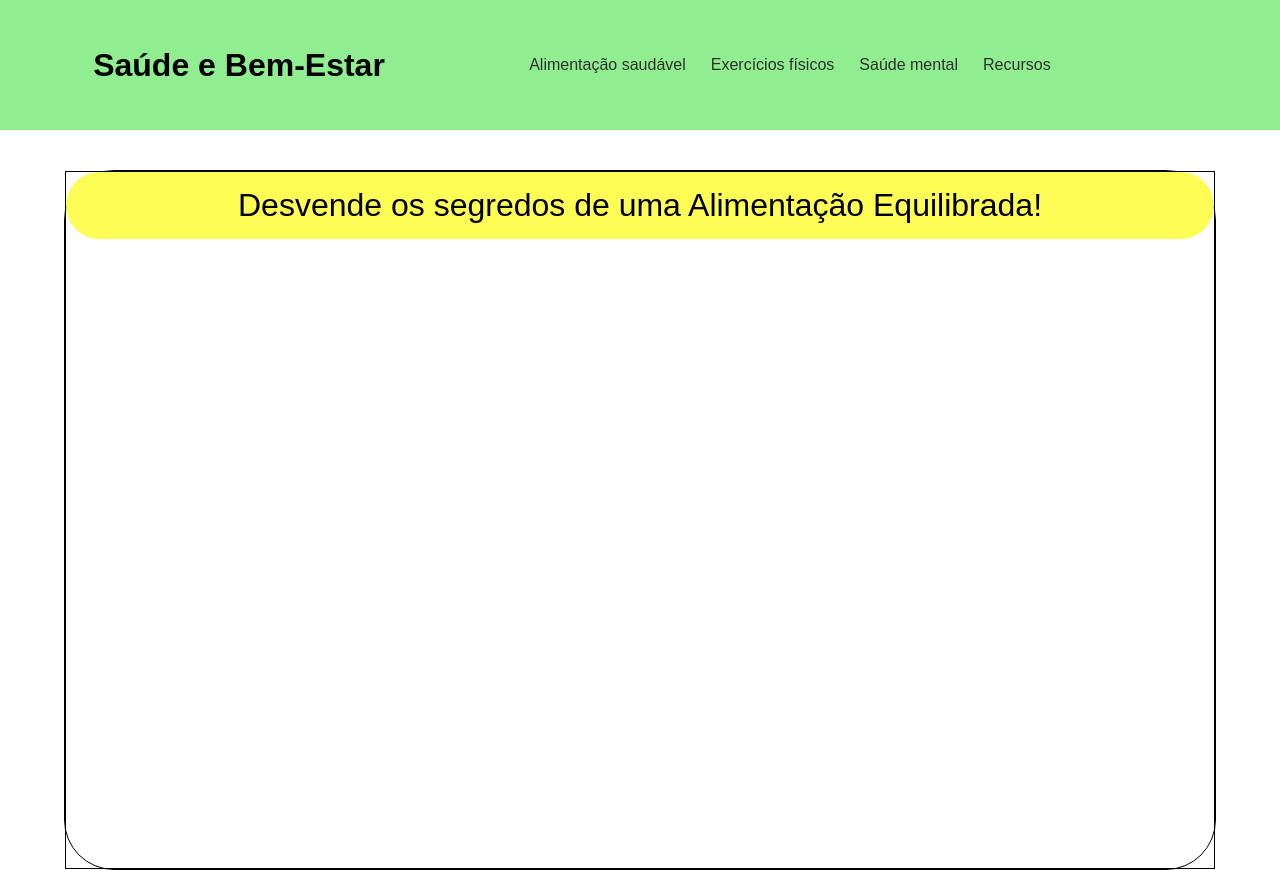
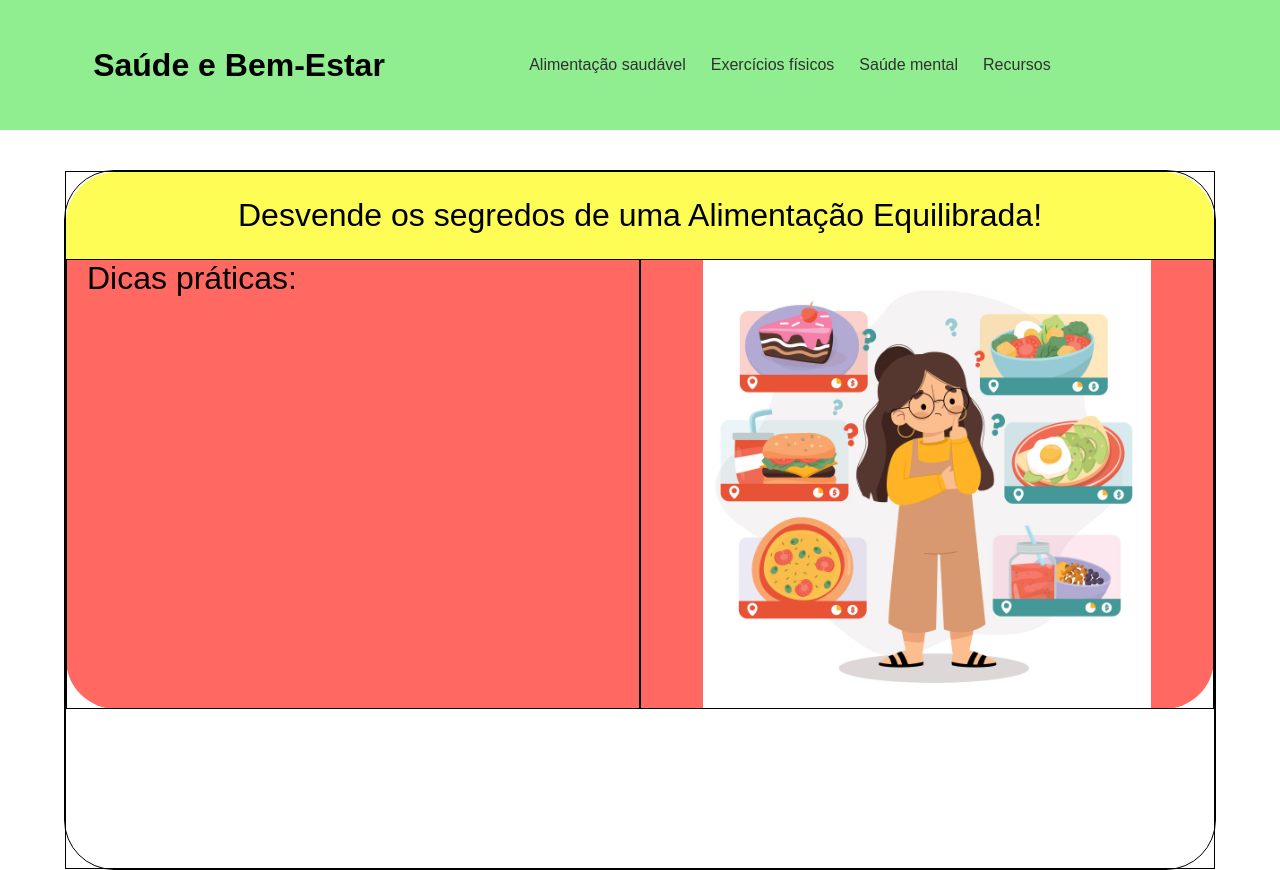
Before and after one commit to Emerson308/homePageComTemaSaude, a plain HTML site: page index.html in a window 1280 px wide. Drawn offline with Linux system fonts and the light colour scheme.

Commit message:
Fiz alteracoes no home page

```diff
--- a/index.css
+++ b/index.css
@@ -10,6 +10,10 @@ ul{
     display: flex;
     gap: 25px;
     flex-wrap: wrap;
+}
+
+.font-32{
+    font-size: 32px;
 }
 
 a{
@@ -117,8 +121,8 @@ header{
 
 .imagemApresentacao{
     /* width: 50%; */
+    flex: 50%;
     height: auto;
-    flex: 50%;
     background-image: url(imagens/saudavel.jpg);
     background-size: contain;
     background-position: center;
@@ -141,10 +145,12 @@ header{
 .tituloAlimentacaoSaudavel{
     border-radius: 50px;
     background-color: #fdfd56;
+    border-bottom-right-radius: 0px;
+    border-bottom-left-radius: 0px;
     /* border: 1px solid black; */
     /* height: 130px; */
     display: flex;
-    padding: 15px 30px;
+    padding: 25px 30px;
     /* padding-top: 30px; */
     /* border-bottom: 8px solid black; */
     justify-content: center;
@@ -154,7 +160,35 @@ header{
 }
 
 .alimentacaoSaudaveDicasPraticas{
+    /* border: 1px solid black; */
+    height: 450px;
+    background-color: #ff6961;
+    border-bottom-right-radius: 50px;
+    border-bottom-left-radius: 50px;
+    display: flex;
 
+}
+
+.containerAlimentacaoDicas{
+    border: 1px solid black;
+    flex: 50%;
+
+}
+
+.imagemAlimentacaoDicas{
+    border: 1px solid black;
+    flex: 50%;
+    height: auto;
+    background-image: url(imagens/imagemDicasComidas.jpg);
+    background-size: contain;
+    background-position: center;
+    background-repeat: no-repeat;
+
+}
+
+.tituloAlimentacaoDicas{
+    font-size: 32px;
+    padding-left: 20px ;
 }
 
 .alimentacaoSaudavelCarroceldeReceitas{
--- a/index.html
+++ b/index.html
@@ -35,7 +35,13 @@
                     Desvende os segredos de uma Alimentação Equilibrada!
                 </div>
                 <div class="alimentacaoSaudaveDicasPraticas">
+                    <div class="containerAlimentacaoDicas">
+                        <div class="tituloAlimentacaoDicas">Dicas práticas:</div>
 
+                    </div>
+                    <div class="imagemAlimentacaoDicas">
+
+                    </div>
                 </div>
                 <div class="alimentacaoSaudavelCarroceldeReceitas">
 
```
Also changed, not shown: imagens/imagemDicasComidas.jpg (added).
